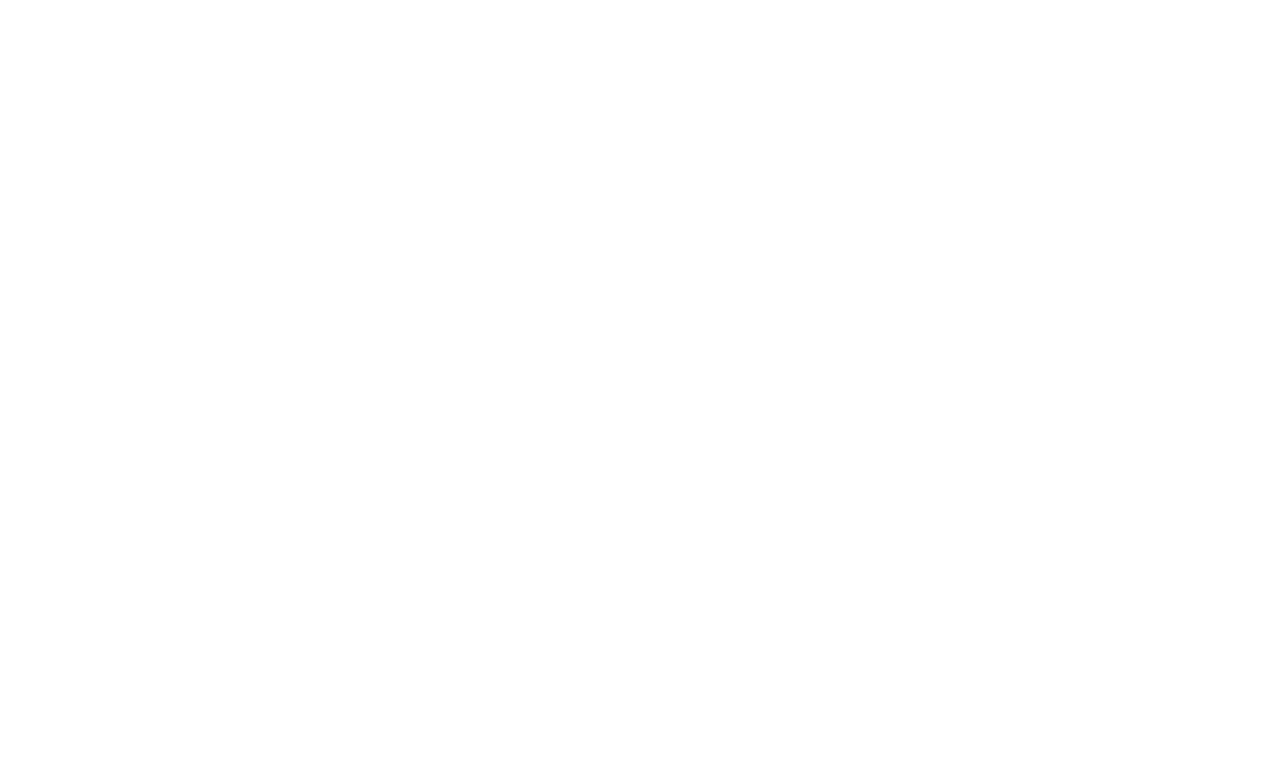
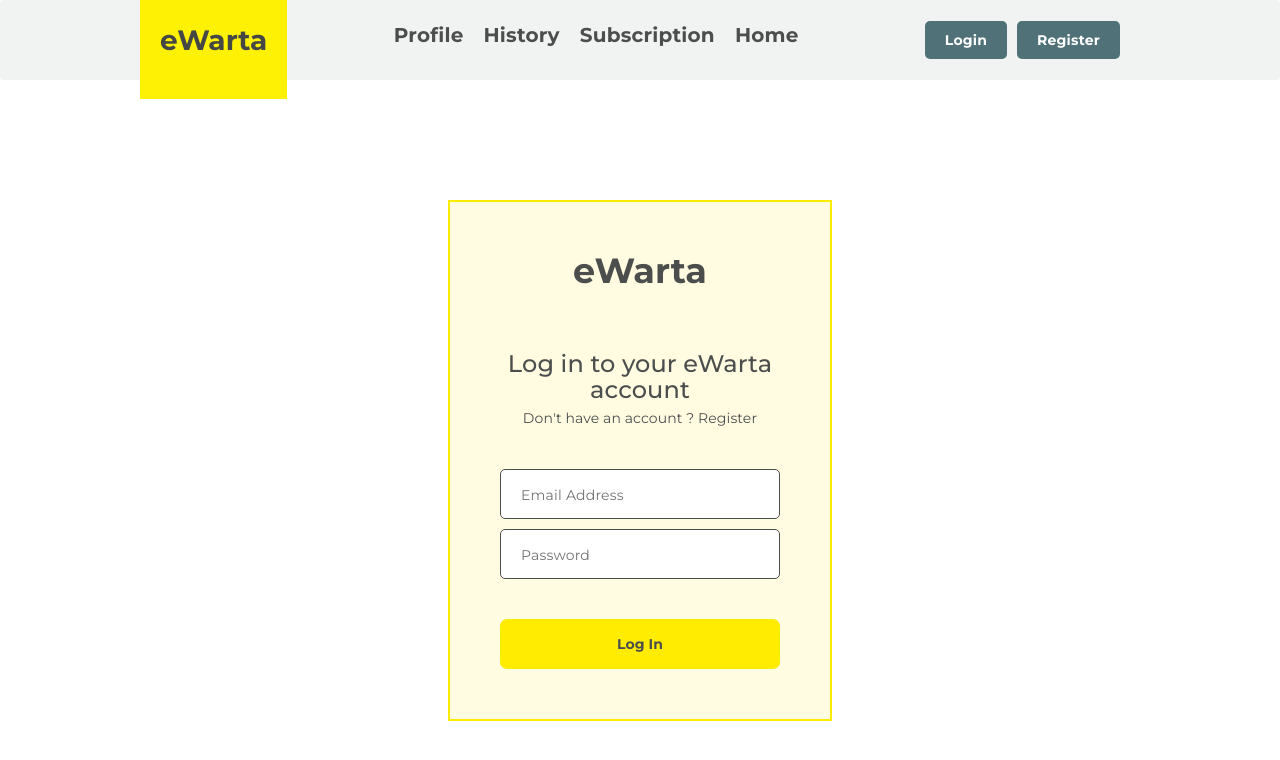
Before and after one commit to mrsambaga/eWarta-frontend, a React (Create React App) app: page /login in a window 1280 px wide. Before the commit this address had no page. Shown: the top 760 px of the page. Built offline with nearby package versions, Linux system fonts and the light colour scheme.

Commit message:
feat: add login & register page

```diff
--- a/src/App.tsx
+++ b/src/App.tsx
@@ -2,6 +2,8 @@
 import "./App.css";
 import Navbar from "./components/organisms/Navbar/Navbar";
 import { BrowserRouter, Route, Routes } from "react-router-dom";
+import Login from "./pages/Login/Login";
+import Register from "./pages/Register/Register";
 import Home from "./pages/Home/Home";
 
 function App() {
@@ -9,8 +11,8 @@
     <BrowserRouter>
       <Routes>
         <Route element={<Navbar />}>
-          {/* <Route path="/register" element={<Register />} />
-          <Route path="/login" element={<Login />} /> */}
+          <Route path="/register" element={<Register />} />
+          <Route path="/login" element={<Login />} />
           <Route path="/" element={<Home />} />
         </Route>
       </Routes>
--- a/src/components/atoms/Button/Button.scss
+++ b/src/components/atoms/Button/Button.scss
@@ -1,4 +1,12 @@
 @use"../../../style/var/var";
+
+@mixin font {
+    font-family: 'Montserrat';
+    font-style: normal;
+    font-weight: 700;
+    letter-spacing: 0.1px;
+    color: #4c4e4d;
+}
 
 .auth {
     background-color: #4f7177;
@@ -18,3 +26,12 @@
     letter-spacing: 0.2px;
     color: #FFFFFF;
 }
+
+.login {
+    @include font;
+    width: 100%;
+    height: 50px;
+    background-color: #ffec00;
+    border: none;
+    border-radius: 7px;
+}
--- /dev/null
+++ b/src/components/atoms/Form/Form.scss
@@ -0,0 +1,27 @@
+.form {
+    width: 100%;
+
+    & input {
+        width: 100%;
+        height: 50px;
+        background-color: #FFFFFF;
+        border: 1px solid #4F4F4F;
+        border-radius: 5px;
+        padding-left: 20px;
+    }
+
+    & input::placeholder {
+        font-family: 'Montserrat';
+        font-style: normal;
+        font-weight: 400;
+        font-size: 14px;
+        line-height: 28px;
+        letter-spacing: 0.2px;
+        color: #737373;
+    }
+
+    .auth-form {
+        background-color: white;
+        border: 1px solid #4c4e4d;
+    }
+}
--- /dev/null
+++ b/src/components/atoms/Form/Form.tsx
@@ -0,0 +1,47 @@
+import React, { useState } from "react";
+import "./Form.scss";
+
+type FormProps = {
+  placeholder: string;
+  inputType: string;
+  value?: string | number;
+  isReadOnly?: boolean;
+  onChangeHandler?: (event: React.ChangeEvent<HTMLInputElement>) => void;
+  className: string;
+};
+
+const Form: React.FC<FormProps> = ({
+  placeholder,
+  value,
+  inputType,
+  onChangeHandler,
+  isReadOnly = false,
+  className,
+}) => {
+  const [, setActivity] = useState(value);
+  const [, setShowError] = useState(false);
+
+  const handleOnChange = (event: React.ChangeEvent<HTMLInputElement>) => {
+    const newValue = event.target.value;
+    setActivity(newValue);
+    setShowError(false);
+    if (onChangeHandler) {
+      onChangeHandler(event);
+    }
+  };
+
+  return (
+    <div className="form">
+      <input
+        type={inputType}
+        placeholder={placeholder}
+        value={value}
+        onChange={handleOnChange}
+        className={className}
+        readOnly={isReadOnly}
+      />
+    </div>
+  );
+};
+
+export default Form;
--- /dev/null
+++ b/src/components/organisms/LoginCard/LoginCard.scss
@@ -0,0 +1,65 @@
+@mixin font-title {
+    font-family: 'Montserrat';
+    font-style: normal;
+    font-weight: 700;
+    letter-spacing: 0.1px;
+    color: #4c4e4d;
+    font-size: 35px;
+}
+
+@mixin font-sub-title {
+    font-family: 'Montserrat';
+    font-style: normal;
+    font-weight: 500;
+    letter-spacing: 0.1px;
+    color: #4c4e4d;
+}
+
+@mixin font {
+    font-family: 'Montserrat';
+    font-style: normal;
+    font-weight: 400;
+    letter-spacing: 0.1px;
+    color: #4c4e4d;
+}
+
+.card {
+    display: flex;
+    flex-direction: column;
+    gap: 4rem;
+    align-items: center;
+    justify-content: center;
+    margin-top: 100px;
+    background-color: #fffce2;
+    width: 30%;
+    padding: 50px;
+    border: 2px solid #ffec00;
+
+    &__title {
+        @include font-title
+    }
+
+    &__sub-title {
+        margin-top: 20px;
+        display: flex;
+        flex-direction: column;
+        gap: 0.5rem;
+        text-align: center;
+
+        & h3 {
+            @include font-sub-title
+        }
+
+        & p {
+            @include font
+        }
+    }
+
+    &__forms {
+        width: 100%;
+        display: flex;
+        flex-direction: column;
+        gap: 1rem;
+    }
+
+}
--- /dev/null
+++ b/src/components/organisms/LoginCard/LoginCard.tsx
@@ -0,0 +1,31 @@
+import React from "react";
+import Form from "../../atoms/Form/Form";
+import Button from "../../atoms/Button/Button";
+import "./LoginCard.scss";
+
+const LoginCard = () => {
+  const loginHandler = () => {
+    return;
+  };
+
+  return (
+    <div className="card">
+      <h3 className="card__title">eWarta</h3>
+      <div className="card__sub-title">
+        <h3>Log in to your eWarta account</h3>
+        <p>Don't have an account ? Register </p>
+      </div>
+      <div className="card__forms">
+        <Form
+          placeholder="Email Address"
+          inputType="text"
+          className="auth-form"
+        />
+        <Form placeholder="Password" inputType="text" className="auth-form" />
+      </div>
+      <Button label="Log In" onClickHandler={loginHandler} className="login" />
+    </div>
+  );
+};
+
+export default LoginCard;
--- /dev/null
+++ b/src/components/organisms/RegisterCard/RegisterCard.scss
@@ -0,0 +1,66 @@
+@mixin font-title {
+    font-family: 'Montserrat';
+    font-style: normal;
+    font-weight: 700;
+    letter-spacing: 0.1px;
+    color: #4c4e4d;
+    font-size: 35px;
+}
+
+@mixin font-sub-title {
+    font-family: 'Montserrat';
+    font-style: normal;
+    font-weight: 500;
+    letter-spacing: 0.1px;
+    color: #4c4e4d;
+}
+
+@mixin font {
+    font-family: 'Montserrat';
+    font-style: normal;
+    font-weight: 400;
+    letter-spacing: 0.1px;
+    color: #4c4e4d;
+}
+
+.card {
+    display: flex;
+    flex-direction: column;
+    gap: 4rem;
+    align-items: center;
+    justify-content: center;
+    margin-top: 100px;
+    background-color: #fffce2;
+    max-width: 600px;
+    width: 30%;
+    padding: 50px;
+    border: 2px solid #ffec00;
+
+    &__title {
+        @include font-title
+    }
+
+    &__sub-title {
+        margin-top: 20px;
+        display: flex;
+        flex-direction: column;
+        gap: 0.5rem;
+        text-align: center;
+
+        & h3 {
+            @include font-sub-title
+        }
+
+        & p {
+            @include font
+        }
+    }
+
+    &__forms {
+        width: 100%;
+        display: flex;
+        flex-direction: column;
+        gap: 1rem;
+    }
+
+}
--- /dev/null
+++ b/src/components/organisms/RegisterCard/RegisterCard.tsx
@@ -0,0 +1,43 @@
+import React from "react";
+import Form from "../../atoms/Form/Form";
+import Button from "../../atoms/Button/Button";
+import "./RegisterCard.scss";
+
+const RegisterCard: React.FC = () => {
+  const loginHandler = () => {
+    return;
+  };
+
+  return (
+    <div className="card">
+      <h3 className="card__title">eWarta</h3>
+      <div className="card__sub-title">
+        <h3>Create your eWarta account</h3>
+        <p>Already have an account ? Log in. </p>
+      </div>
+      <div className="card__forms">
+        <Form placeholder="Name" inputType="text" className="auth-form" />
+        <Form
+          placeholder="Email Address"
+          inputType="text"
+          className="auth-form"
+        />
+        <Form placeholder="Password" inputType="text" className="auth-form" />
+        <Form
+          placeholder="Password Confirm"
+          inputType="text"
+          className="auth-form"
+        />
+        <Form placeholder="Phone" inputType="text" className="auth-form" />
+        <Form placeholder="Address" inputType="text" className="auth-form" />
+      </div>
+      <Button
+        label="Register"
+        onClickHandler={loginHandler}
+        className="login"
+      />
+    </div>
+  );
+};
+
+export default RegisterCard;
--- /dev/null
+++ b/src/pages/Login/Login.tsx
@@ -0,0 +1,8 @@
+import React from "react";
+import LoginCard from "../../components/organisms/LoginCard/LoginCard";
+
+const Login = () => {
+  return <LoginCard />;
+};
+
+export default Login;
--- /dev/null
+++ b/src/pages/Register/Register.tsx
@@ -0,0 +1,8 @@
+import React from "react";
+import RegisterCard from "../../components/organisms/RegisterCard/RegisterCard";
+
+const Register: React.FC = () => {
+  return <RegisterCard />;
+};
+
+export default Register;
```
Also changed, not shown: src/pages/Login/Login.scss (added), src/pages/Register/Register.scss (added).
